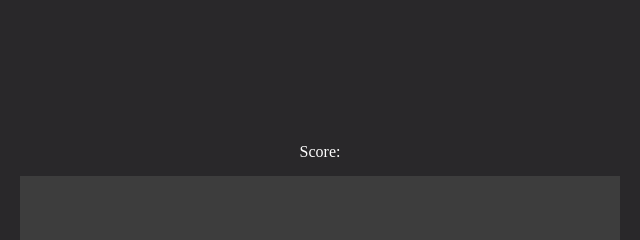
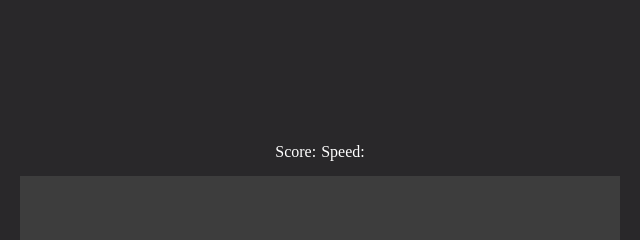
Before and after one commit to AaroSaila/sankeweb, a plain HTML site: page src/main/resources/static/singleplayer/sp.html in a window 1280 px wide. Shown: the top 240 px of the page, 308-948 px from the left. Drawn offline with Linux system fonts and the light colour scheme.

Commit message:
added speed information to ui

```diff
--- a/src/main/resources/static/singleplayer/sp.css
+++ b/src/main/resources/static/singleplayer/sp.css
@@ -42,6 +42,7 @@ button:hover {
   display: flex;
   justify-content: center;
   padding: 5px;
+  gap: 5px;
   /* border: 1px solid red; */
 }
 
--- a/src/main/resources/static/singleplayer/sp.html
+++ b/src/main/resources/static/singleplayer/sp.html
@@ -18,6 +18,7 @@
     <div id="canvas-stat-bar-container">
       <div id="stat-bar">
         <span>Score: <span id="score"></span></span>
+        <span>Speed: <span id="speed"></span></span>
       </div>
       <canvas id="board" width=600 height=600></canvas>
     </div>
--- a/src/main/resources/static/singleplayer/sp.js
+++ b/src/main/resources/static/singleplayer/sp.js
@@ -5,6 +5,7 @@ const startButton = document.getElementById("start");
 const stopButton = document.getElementById("stop");
 const canvas = document.getElementById("board");
 const scoreSpan = document.getElementById("score");
+const speedSpan = document.getElementById("speed");
 const INPUT_KEYS = ['w', 'a', 's', 'd', 'e'];
 
 let game = {};
@@ -21,11 +22,12 @@ startButton.addEventListener("click", () => {
   ws = new WebSocket("ws://localhost:8080/sp");
   ws.onmessage = event => {
     const msg = JSON.parse(event.data);
-    // console.log(msg);
+    console.log(msg);
     if (msg.msgType === "gamestate") {
       game = msg.game;
       boardDrawer.draw(game.board);
       scoreSpan.textContent = game.score;
+      speedSpan.textContent = game.tickRate;
     } else if (msg.msgType === "text") {
       // console.log("From ws: " + msg.text);
     }
```
